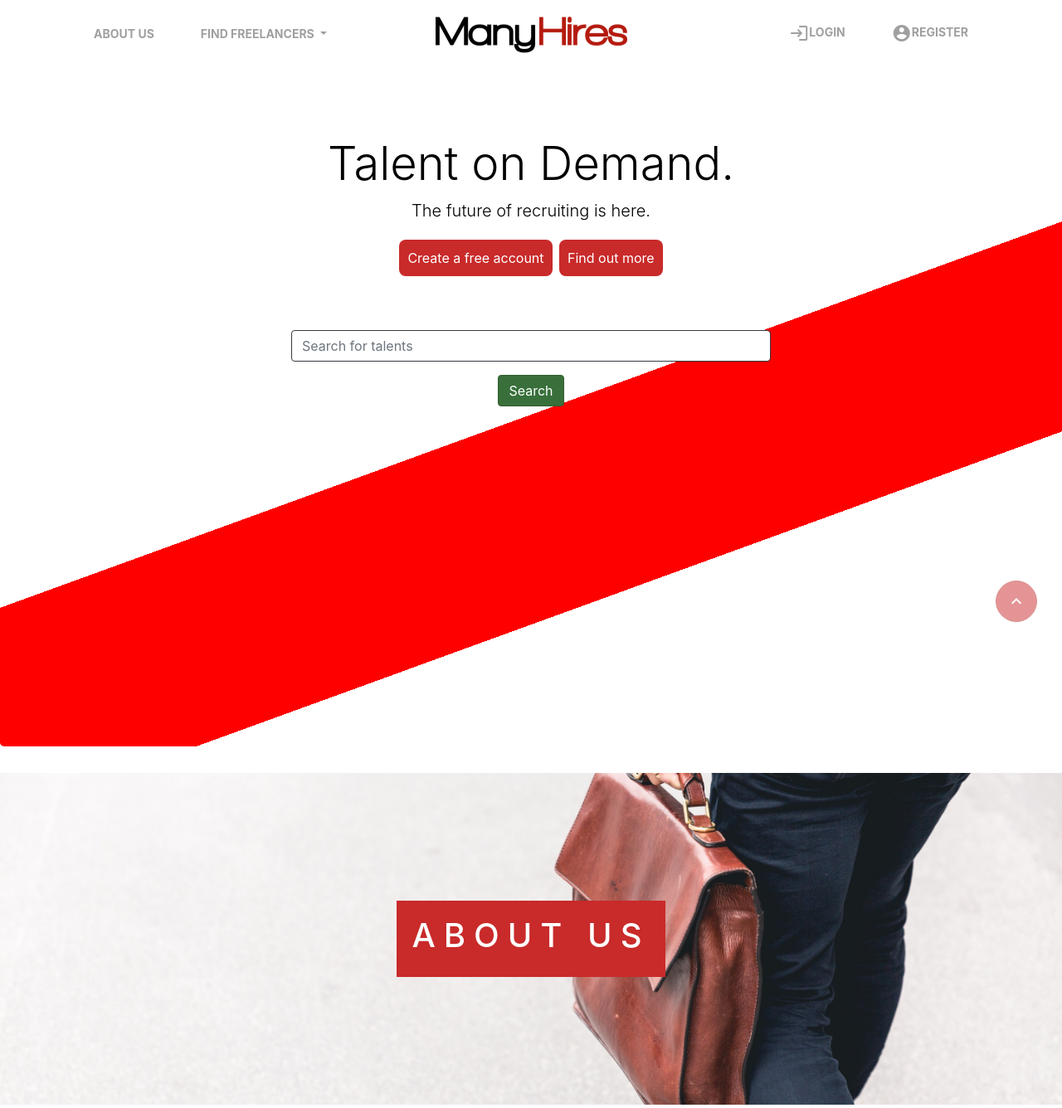
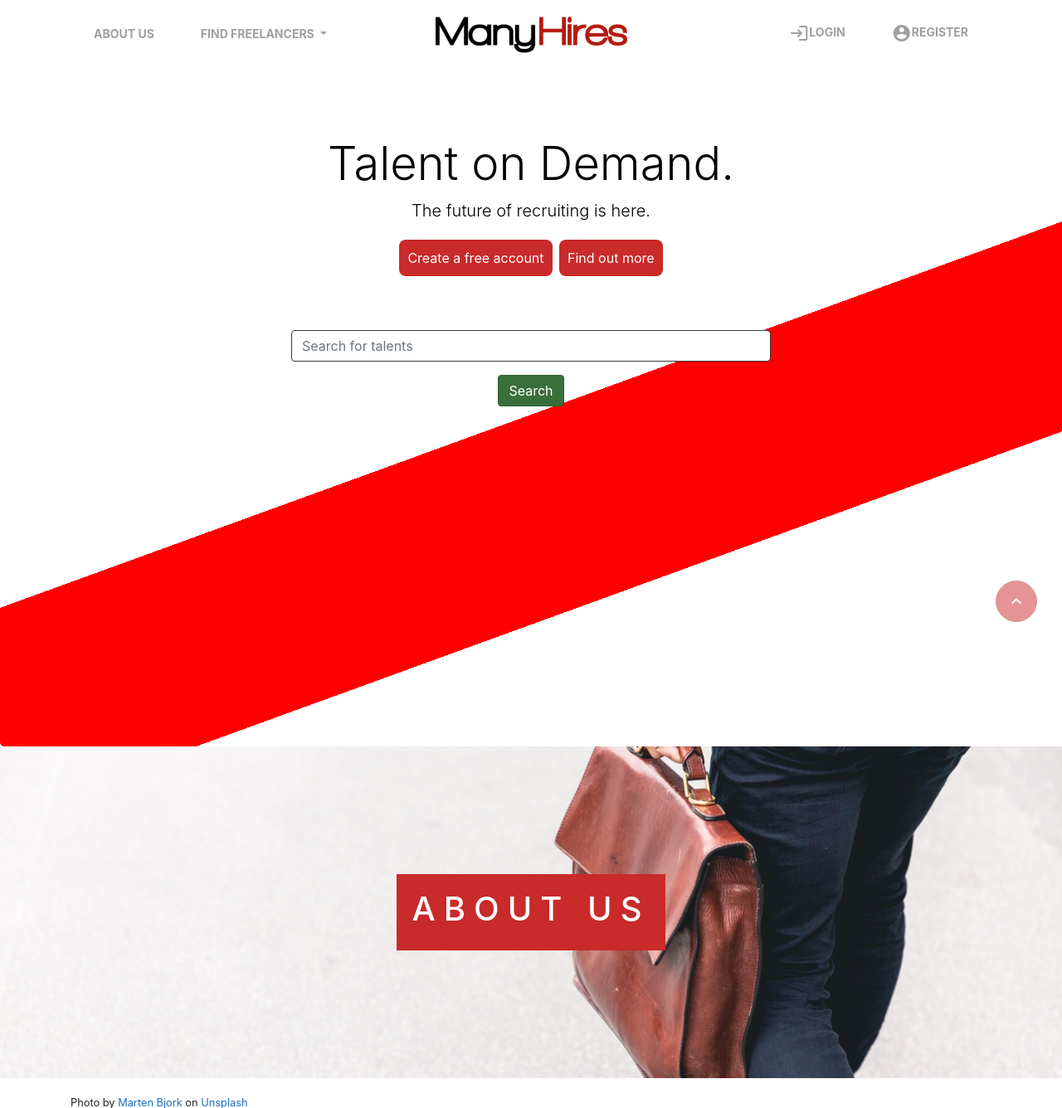
Before and after one commit to zeyu2001/ICT1004-Project, a PHP site: page / in a window 1280 px wide. Shown: the top 1336 px of the page at 83% size. Run offline with PHP 8.4, Linux system fonts and the light colour scheme.

Commit message:
Update main.css

```diff
--- a/css/main.css
+++ b/css/main.css
@@ -138,6 +138,8 @@ body { padding-top: 100px; }
     background-repeat: no-repeat;
     color: black;
     height: 100vh;
+    padding-bottom: 0px;
+    margin-bottom: 0px;
 }
 
 /*
```
